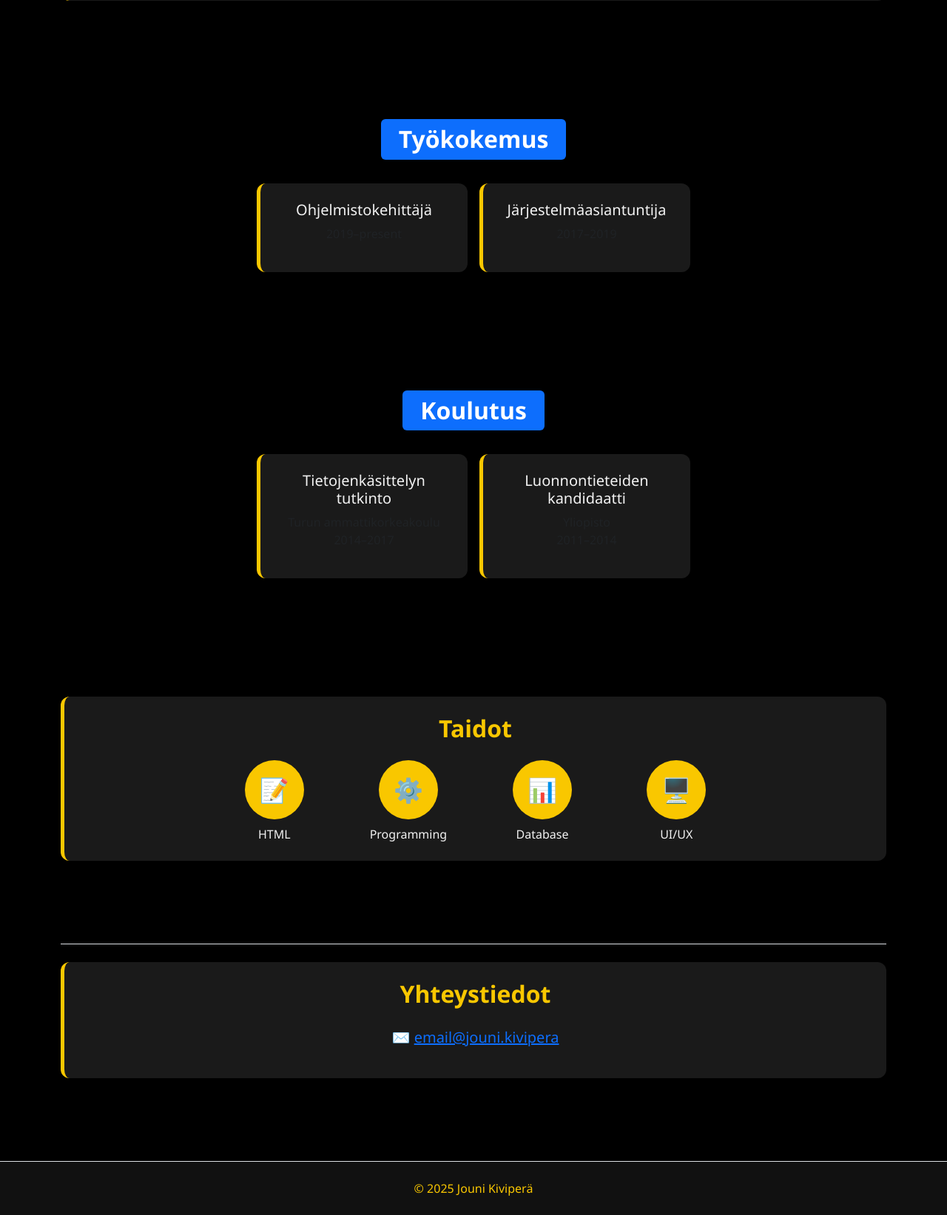
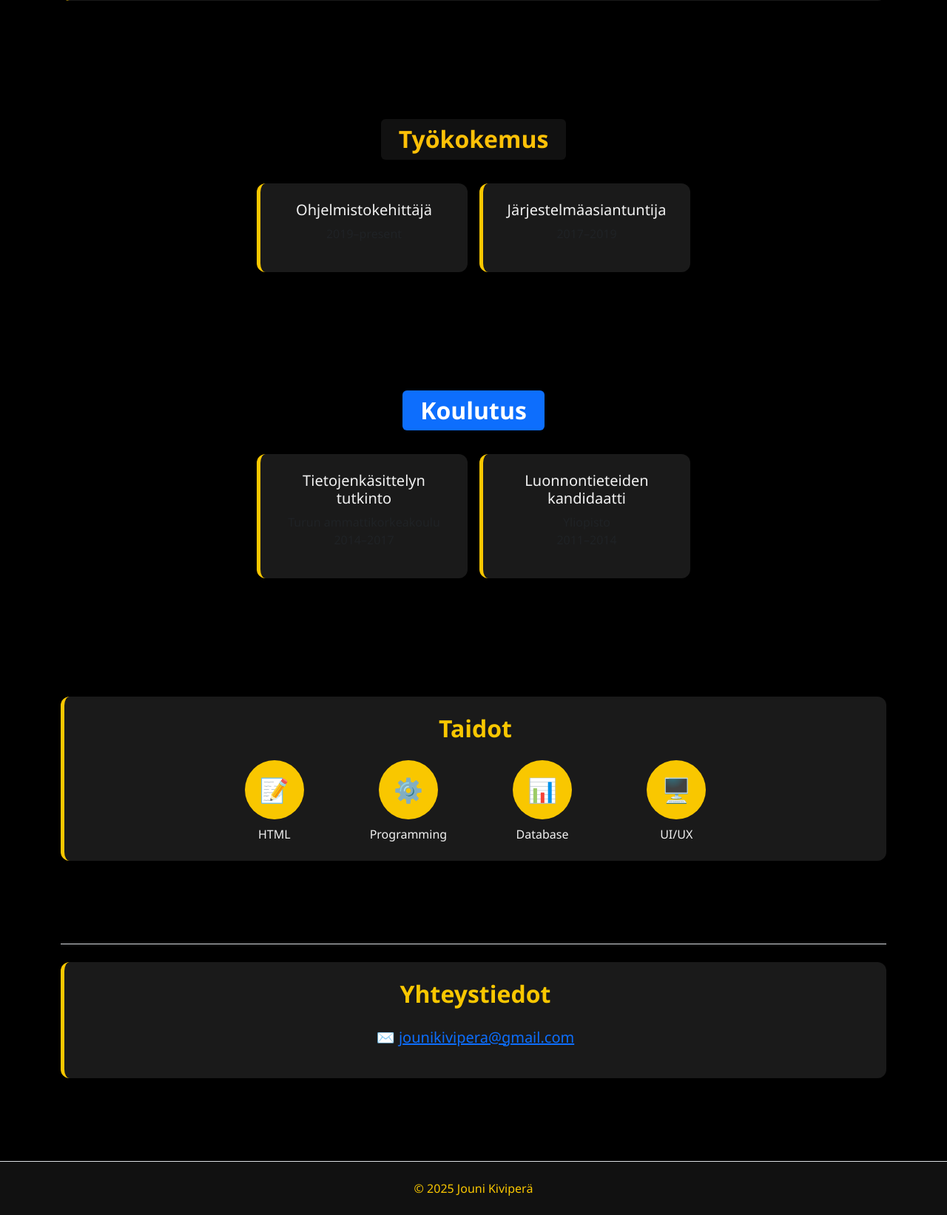
Before and after one commit to jounikivi/Jouni-cv, a Django app: page / in a window 1280 px wide. Shown: the part 609-2252 px from the top of the page at 74% size. Run offline with Django 5.2, Linux system fonts and the light colour scheme; data that the repository does not hold is empty.

Commit message:
Update home.html

```diff
--- a/cv/templates/cv/home.html
+++ b/cv/templates/cv/home.html
@@ -24,8 +24,9 @@
 <!-- Työkokemus -->
 <section id="tyokokemus" class="mb-5">
     <div class="text-center mb-4">
-        <h2 class="text-white py-2 px-4 rounded bg-primary d-inline-block">Työkokemus</h2>
-    </div>
+        <h2 class="py-2 px-4 rounded bg-highlight text-warning d-inline-block">Työkokemus</h2>
+      </div>
+
     <div class="row justify-content-center">
         <div class="col-md-3 mx-2 card-style text-center">
             <h5>Ohjelmistokehittäjä</h5>
@@ -85,7 +86,7 @@
     <div class="card-style">
         <h2 class="mb-4">Yhteystiedot</h2>
         <p class="lead">
-            ✉️ <a href="mailto:email@jouni.kivipera">email@jouni.kivipera</a>
+            ✉️ <a href="mailto:jounikivipera@gmail.com">jounikivipera@gmail.com</a>
         </p>
     </div>
 </section>
```
